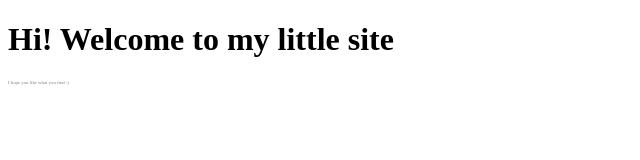
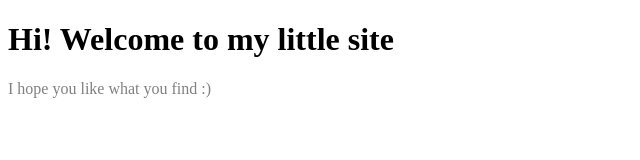
Before and after one commit to velvetta/muna-portfolio, a Gatsby site: page / in a window 1280 px wide. Shown: the whole page, without its empty margins (0-640 px from the left). Built offline with nearby package versions, Linux system fonts and the light colour scheme; Gatsby itself is replaced by a stand-in of ours.

Commit message:
Minor changes

```diff
--- a/src/styles/index.module.css
+++ b/src/styles/index.module.css
@@ -5,5 +5,5 @@
 .sub {
     color: gray;
     font-weight: 400;
-    font-size: 0.3rem;
+    font-size: 1.0rem;
 }
```
